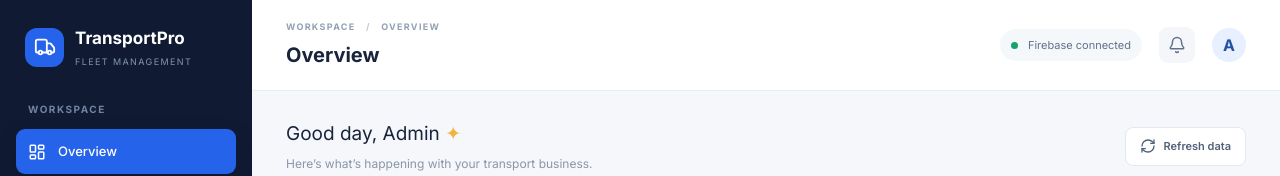
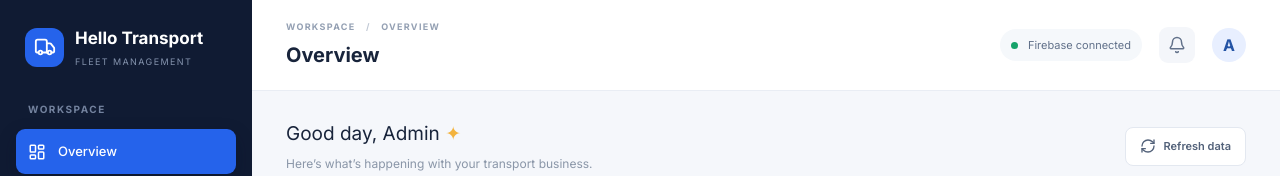
Before and after one commit to Divakar07-pixel/Transport, a React (Vite) app in the folder frontend/: page /#/ in a window 1280 px wide. Shown: the top 176 px of the page. Built offline with nearby package versions, Linux system fonts and the light colour scheme; no server answers; the database is empty; sample sign-in values are in the browser's storage.

Commit message:
Rename sidebar brand to Hello Transport

```diff
--- a/frontend/src/components/Layout.jsx
+++ b/frontend/src/components/Layout.jsx
@@ -15,7 +15,7 @@ export default function Layout({user,onLogout}) {
   async function logout(){await signOut(auth);onLogout();nav('/login')}
   return <div className="app-shell">
     <aside className={`sidebar ${open?'sidebar-open':''}`}>
-      <div className="brand"><div className="brand-mark"><Truck size={22}/></div><div><b>TransportPro</b><small>FLEET MANAGEMENT</small></div></div>
+      <div className="brand"><div className="brand-mark"><Truck size={22}/></div><div><b>Hello Transport</b><small>FLEET MANAGEMENT</small></div></div>
       <div className="nav-label">WORKSPACE</div>
       <nav>{links.map(([label,path,Icon])=><NavLink key={path} to={path} end={path==='/'} onClick={()=>setOpen(false)} className={({isActive})=>`nav-link ${isActive?'active':''}`}><Icon size={18}/><span>{label}</span></NavLink>)}</nav>
       <div className="sidebar-bottom"><div className="admin-chip"><div className="avatar">A</div><div><b>{user?.email || 'Admin'}</b><small>Administrator</small></div></div><button className="logout-btn" onClick={logout}><LogOut size={17}/> Sign out</button></div>
```
